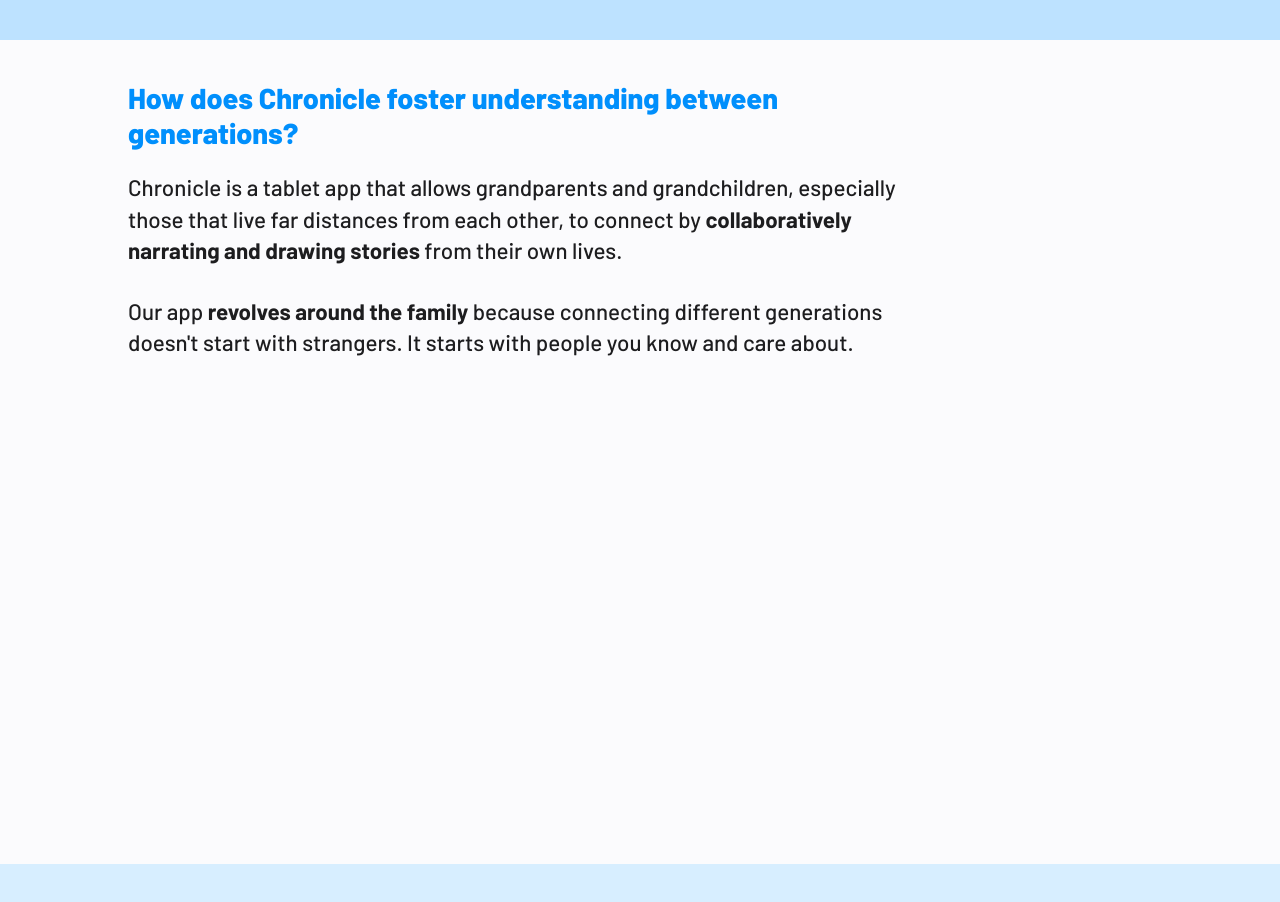
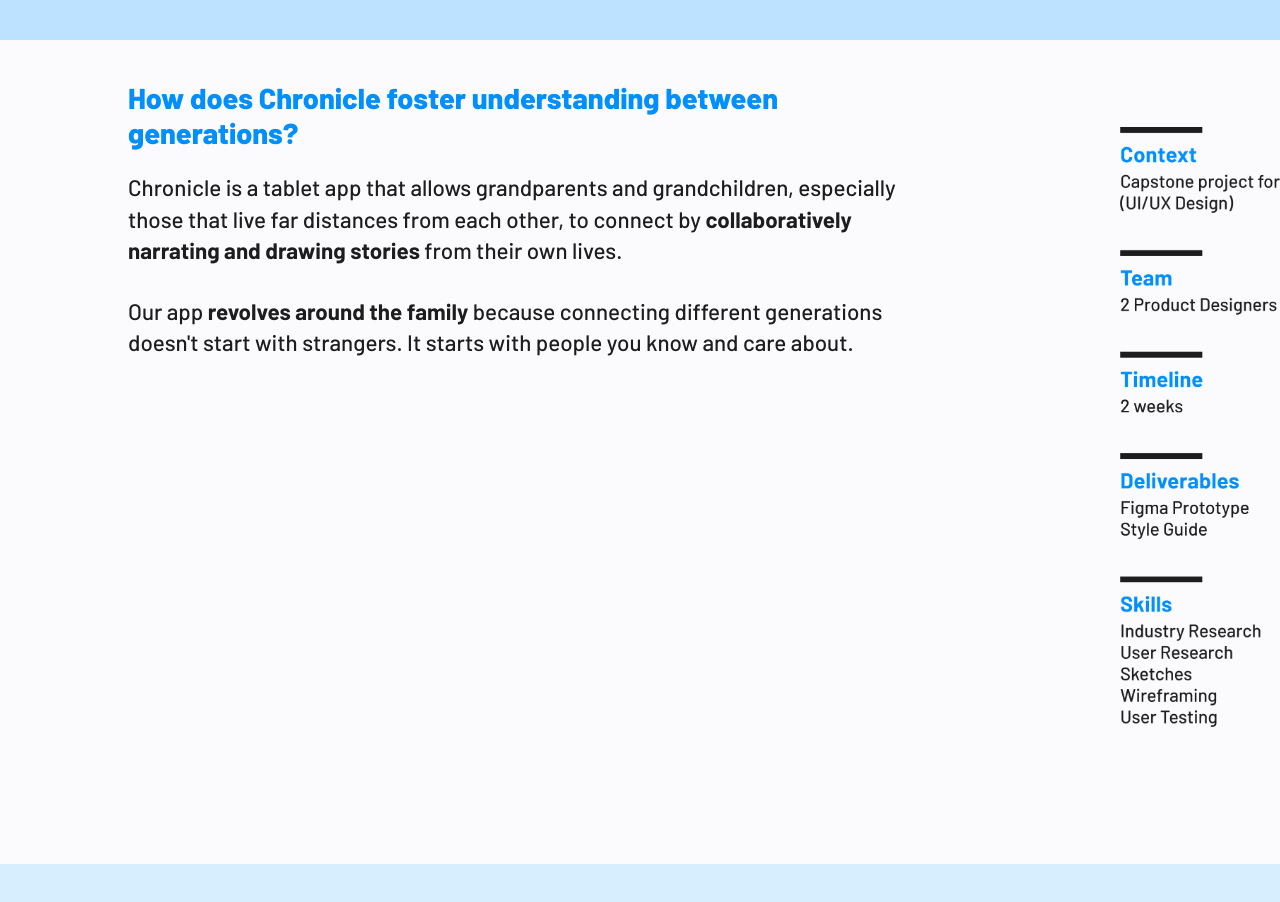
Before and after one commit to JustinChong123/personal-website, a React (Create React App) app: page /chronicle-case-study in a window 1280 px wide. Shown: the part 760-1662 px from the top of the page. Built offline with nearby package versions, Linux system fonts and the light colour scheme.

Commit message:
added stats to chronicle

```diff
--- a/src/components/Projects/Case Studies/Chronicle.css
+++ b/src/components/Projects/Case Studies/Chronicle.css
@@ -67,6 +67,12 @@
     line-height: 1.4em;
     width: 60vw;
     font-weight: 500;
+}
+
+#chronicleStats {
+    position: relative;
+    top: -16.3em;
+    left: 70em;
 }
 
 /* -------- Chronicle Content ---------------------------- */
--- a/src/components/Projects/Case Studies/Chronicle.js
+++ b/src/components/Projects/Case Studies/Chronicle.js
@@ -24,6 +24,7 @@
 import chronicleVisuals from './Chronicle Images/chronicle-visuals.png'
 import chronicleAccessibility from './Chronicle Images/chronicle-accessibility.png'
 import chronicleTakeaways from './Chronicle Images/chronicle-takeaways.png'
+import chronicleStats from './Chronicle Images/chronicle-stats.png'
 
 function Chronicle() {
     return (
@@ -41,6 +42,7 @@
                     <h1 className="caseSectionHeader" id="chronicleIntroQuestion">How does Chronicle foster understanding between generations?</h1>
                     <p className="caseText" id="chronicleIntroText">Chronicle is a tablet app that allows grandparents and grandchildren, especially those that live far distances from each other, to connect by <span className="chronicleBoldText">collaboratively narrating and drawing stories</span> from their own lives.</p>
                     <p className="caseText" id="chronicleIntroText">Our app <span className="chronicleBoldText">revolves around the family</span> because connecting different generations doesn't start with strangers. It starts with people you know and care about.</p>
+                    <img id="chronicleStats" src={chronicleStats} width="250" height="600" />
                 </div>
 
                 <div id="chronicleBlueBackground"className="caseSection">
```
Also changed, not shown: src/components/Projects/Case Studies/Chronicle Images/chronicle-stats.png (added).
